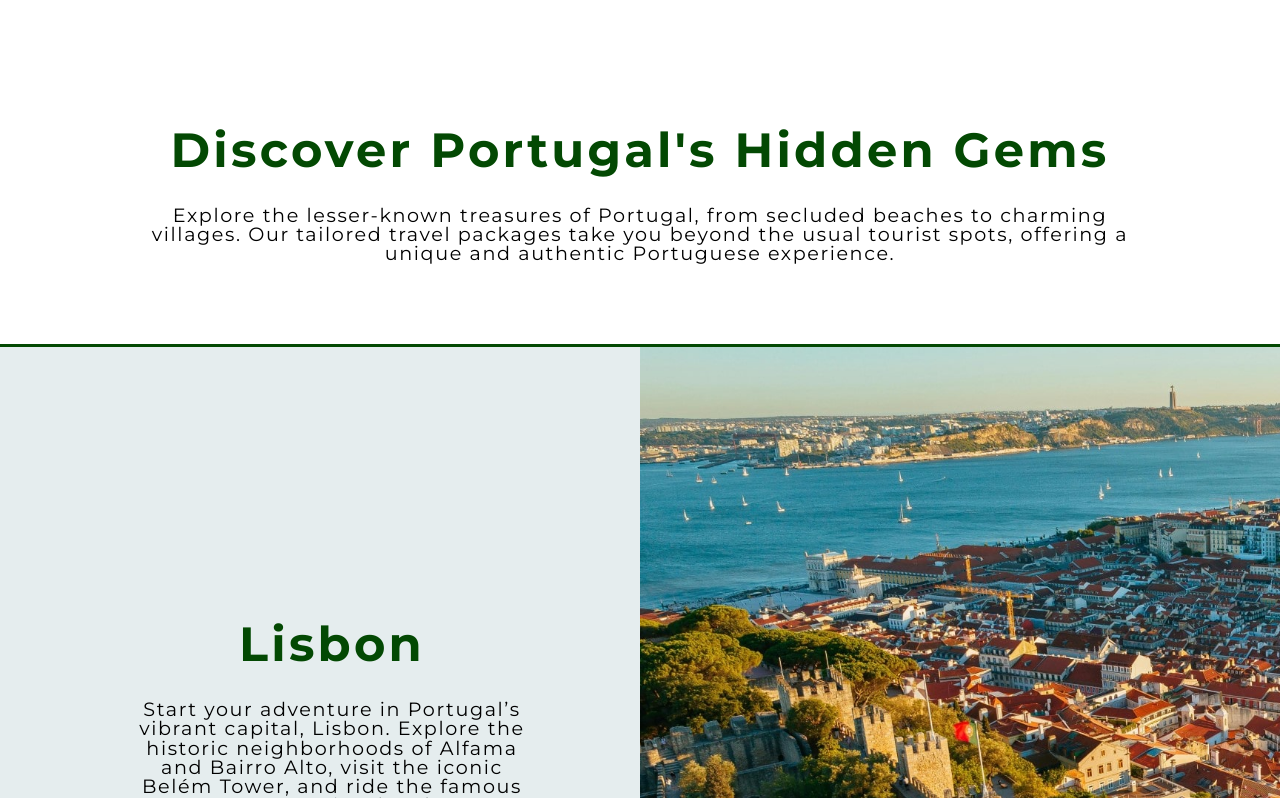
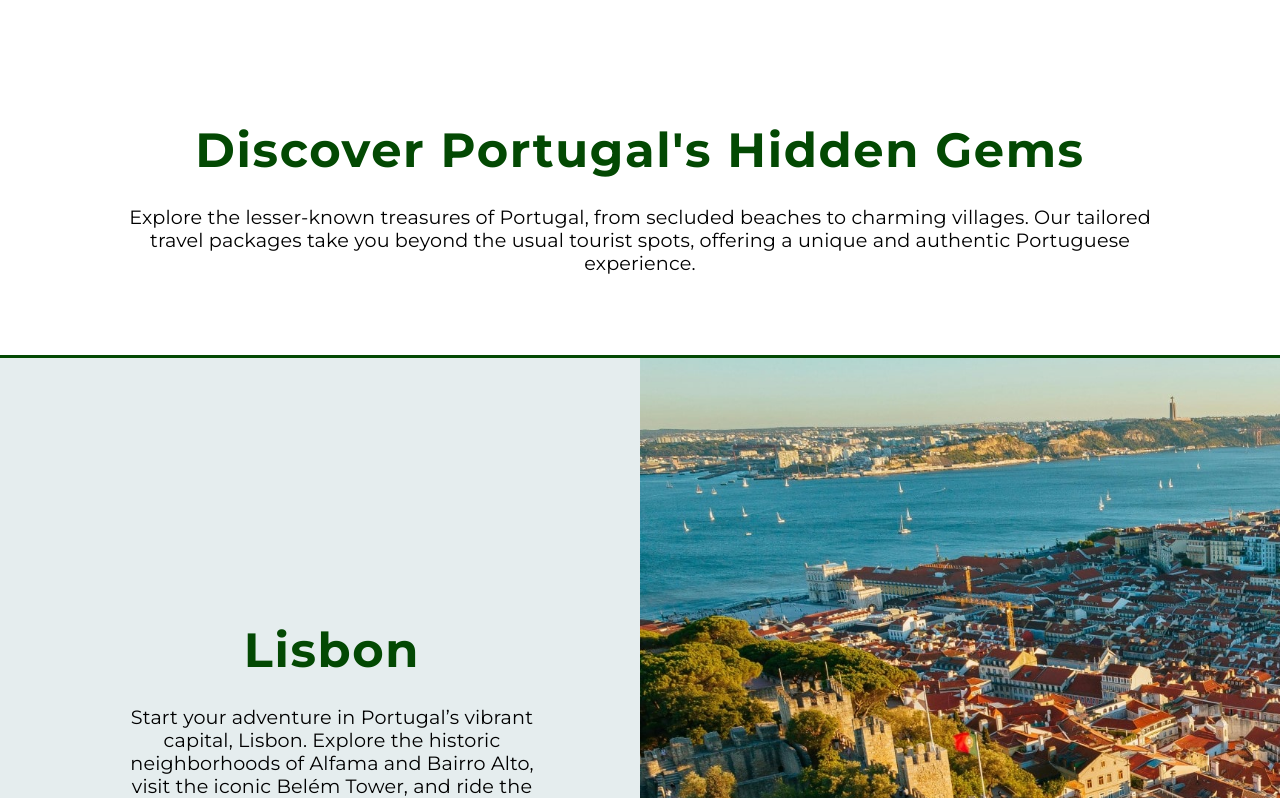
Before and after one commit to and-yevchenko/portugal-travel, a React (Vite) app: page / in a window 1280 px wide. Shown: the part 802-1600 px from the top of the page. Built offline with nearby package versions, Linux system fonts and the light colour scheme.

Commit message:
Update Textbox

```diff
--- a/src/components/Textbox/Textbox.css
+++ b/src/components/Textbox/Textbox.css
@@ -4,7 +4,7 @@
   .textbox__title {
     font-size: clamp(1.5rem, 4.6875vw, 3rem);
     font-weight: 700;
-    letter-spacing: 0.2rem;
+    letter-spacing: 0.1rem;
     color: #034903;
     &:not(:last-child) {
       margin-bottom: 2rem;
@@ -12,7 +12,8 @@
   }
   .textbox__text {
     font-size: clamp(1rem, 1.875vw, 1.2rem);
-    letter-spacing: 0.1rem;
+    letter-spacing: 0.01rem;
+    line-height: 1.2;
     @media screen and (min-width: 1921px) {
       font-size: 2rem;
     }
```
